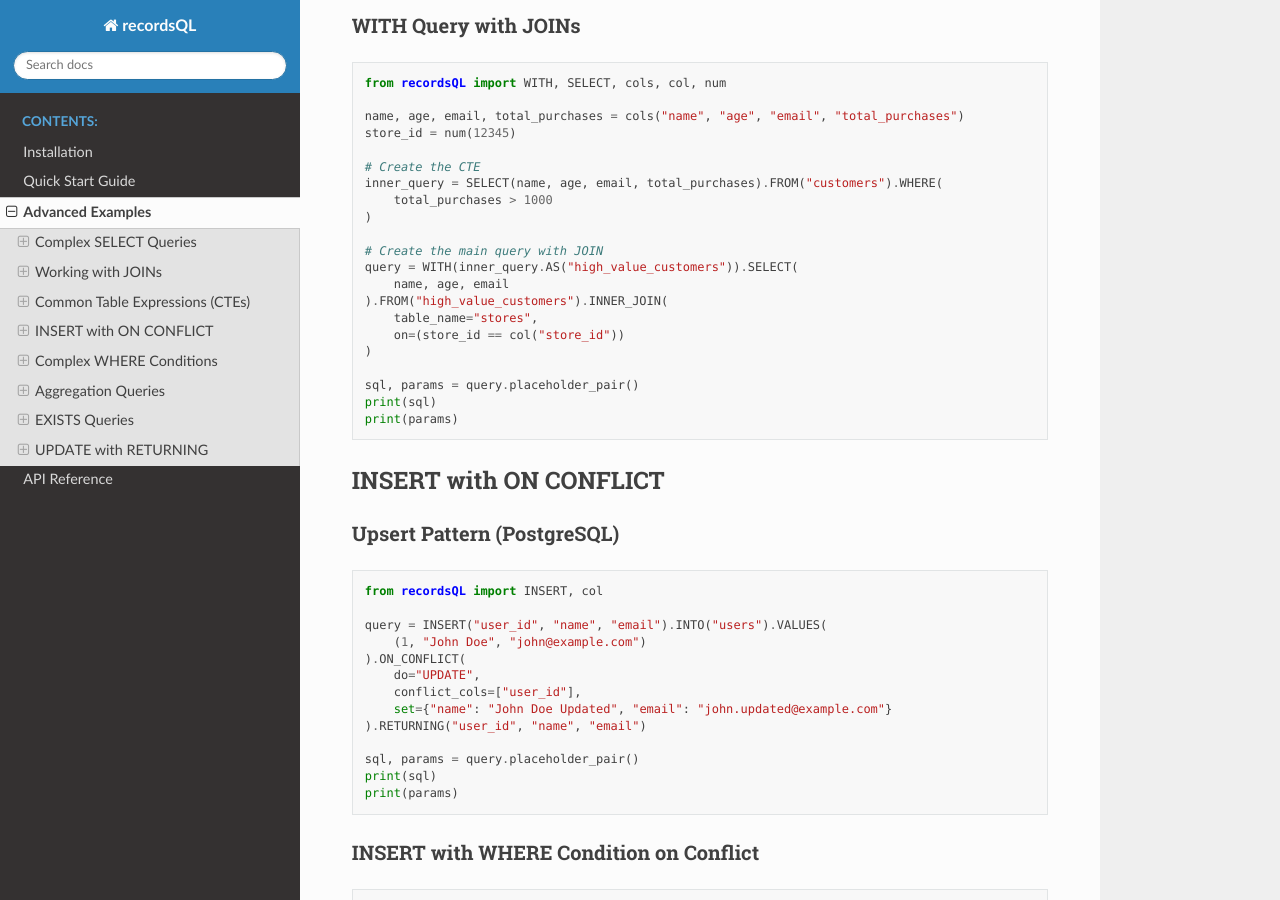
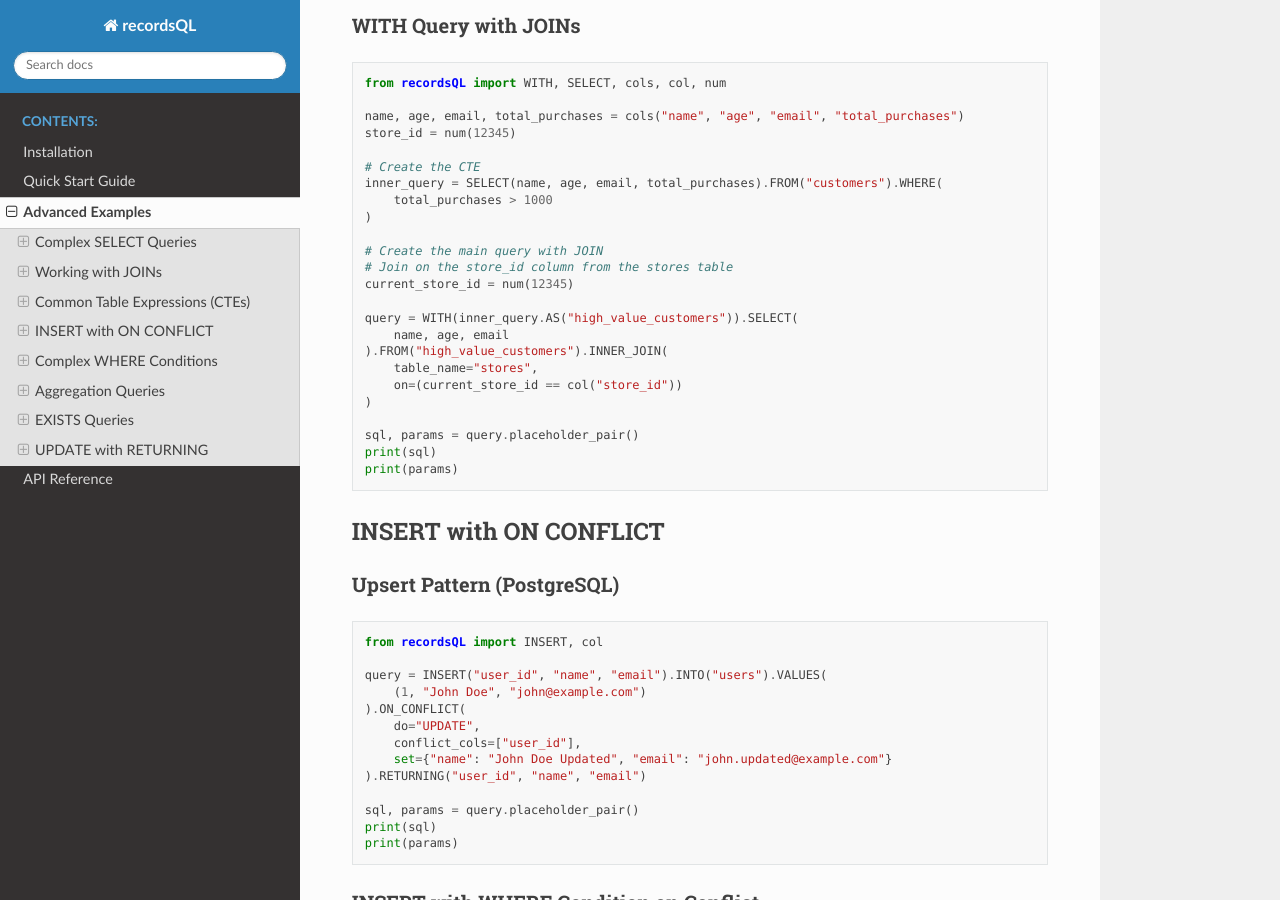
Before and after one commit to Grayjou/recordsQL, a Sphinx documentation site: the page built from docs/examples.rst, in a window 1280 px wide and 900 px high, scrolled down 1956 px. Built offline with Sphinx 7.4.7 and the Read the Docs theme 3.1.0, drawn with Linux system fonts in a browser that asks for light colours.

Commit message:
Address code review feedback: clarify PyPI installation and improve JOIN example
Co-authored-by: Grayjou <97294747+Grayjou@users.noreply.github.com>

```diff
--- a/docs/examples.rst
+++ b/docs/examples.rst
@@ -123,11 +123,14 @@ WITH Query with JOINs
    )
 
    # Create the main query with JOIN
+   # Join on the store_id column from the stores table
+   current_store_id = num(12345)
+
    query = WITH(inner_query.AS("high_value_customers")).SELECT(
        name, age, email
    ).FROM("high_value_customers").INNER_JOIN(
        table_name="stores",
-       on=(store_id == col("store_id"))
+       on=(current_store_id == col("store_id"))
    )
 
    sql, params = query.placeholder_pair()
--- a/docs/installation.rst
+++ b/docs/installation.rst
@@ -16,6 +16,9 @@ The easiest way to install recordsQL is using pip:
 
    pip install expressQL
    pip install recordsQL
+
+.. note::
+   If recordsQL is not yet published to PyPI, please install from source (see below).
 
 Installing from Source
 ----------------------
```
